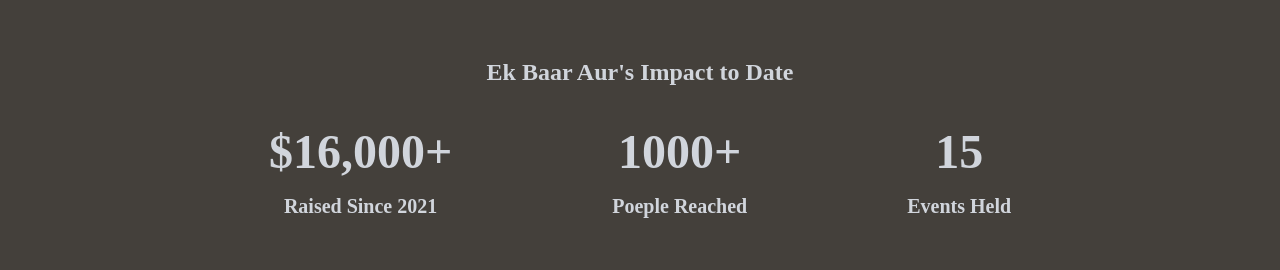
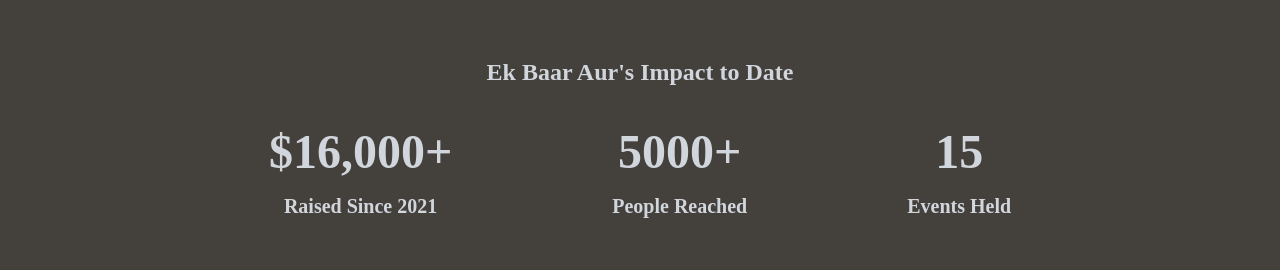
Before and after one commit to coson-lu/ekbaaraur, a React (Vite) app: page / in a window 1280 px wide. Shown: the part 1060-1330 px from the top of the page. Built offline with nearby package versions, Linux system fonts and the light colour scheme; a web font is replaced by a local one.

Commit message:
fixed typos

```diff
--- a/src/pages/Home.jsx
+++ b/src/pages/Home.jsx
@@ -41,8 +41,8 @@
             <h1 className='text-lg md:text-xl'>Raised Since 2021</h1>
           </div>
           <div className='font-jacques gap-[2vh] flex flex-col align-middle justify-center text-center'>
-            <h1 className='text-4xl md:text-5xl'>1000+</h1>
-            <h1 className='text-lg md:text-xl'>Poeple Reached</h1>
+            <h1 className='text-4xl md:text-5xl'>5000+</h1>
+            <h1 className='text-lg md:text-xl'>People Reached</h1>
           </div>
           <div className='font-jacques gap-[2vh] flex flex-col align-middle justify-center text-center'>
             <h1 className='text-4xl md:text-5xl'>15</h1>
```
